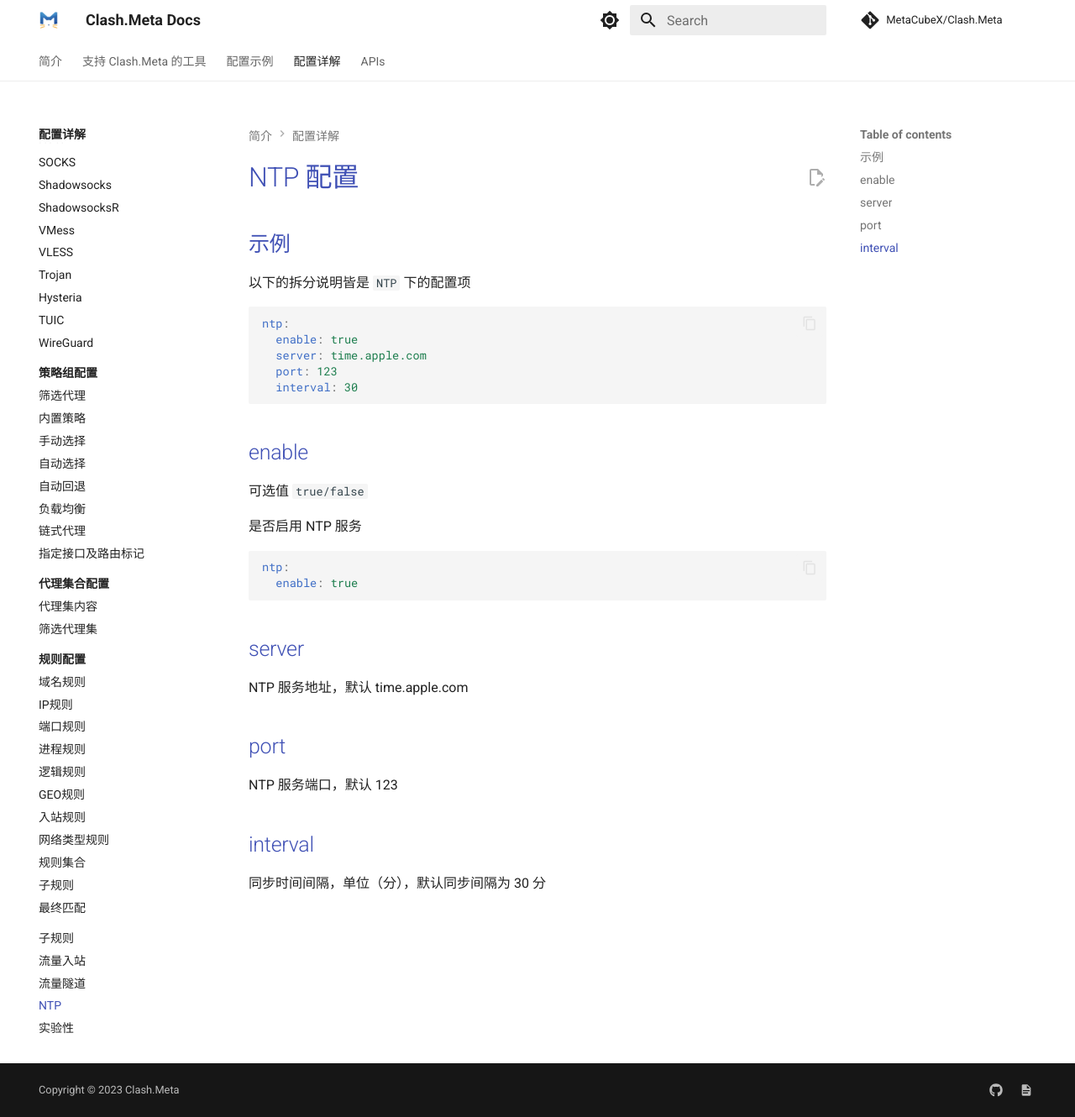
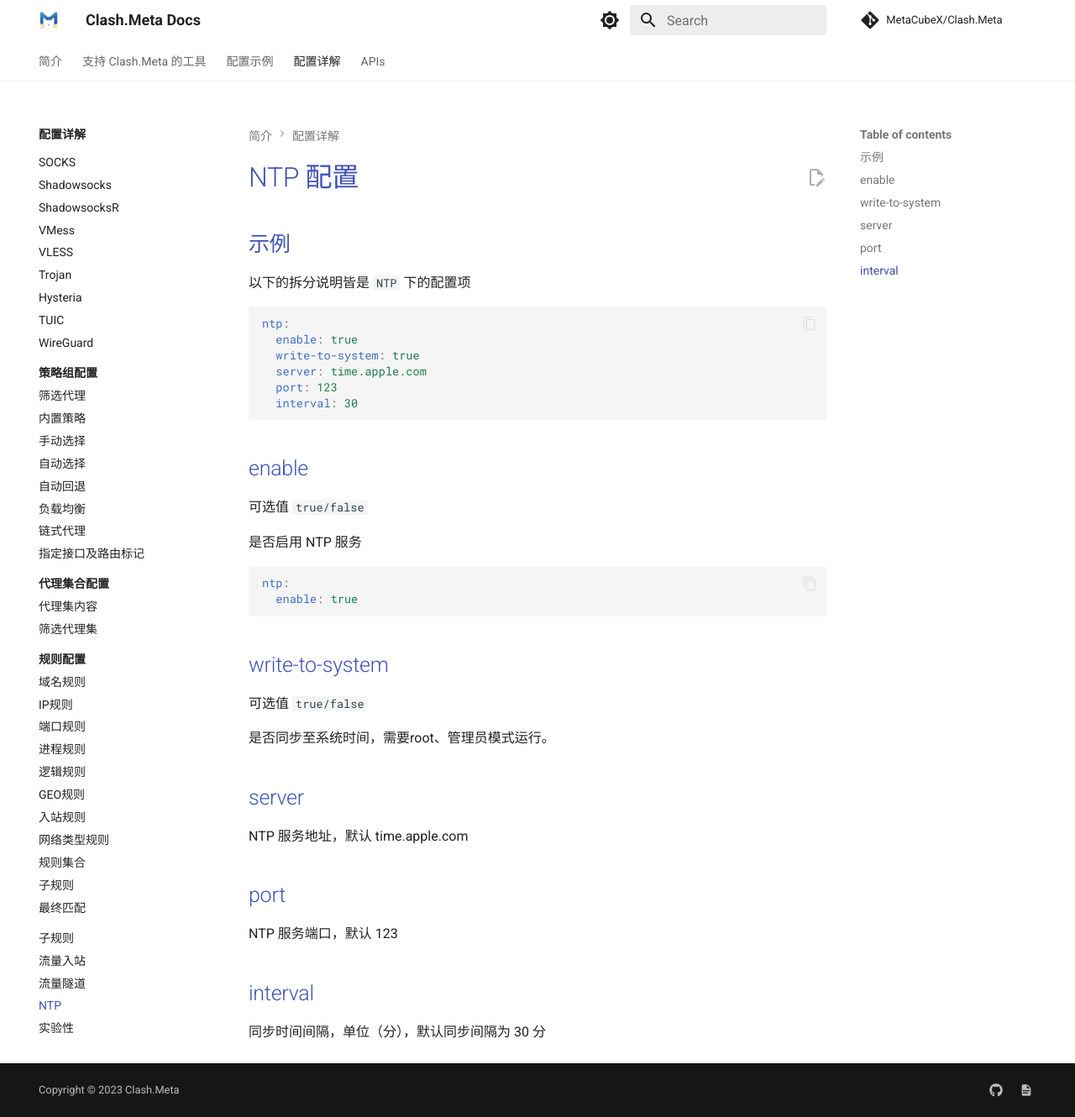
Before and after one commit to MetaCubeX/Meta-Docs, an MkDocs documentation site: the page built from docs/config/ntp/index.md, in a window 1280 px wide and 1330 px high. Shown: the whole window at 84% size. Built offline with MkDocs 1.6.1 and Material for MkDocs 9.7.7, drawn with Linux system fonts in a browser that asks for light colours; comment, search, counter and statistics services are not loaded.

Commit message:
Update index.md

````diff
--- a/docs/config/ntp/index.md
+++ b/docs/config/ntp/index.md
@@ -9,6 +9,7 @@ description: Clash 的 NTP 模块配置
 ```yaml
 ntp:
   enable: true
+  write-to-system: true
   server: time.apple.com
   port: 123
   interval: 30
@@ -25,6 +26,12 @@ ntp:
   enable: true
 ```
 
+## write-to-system
+
+可选值 `true/false`
+
+是否同步至系统时间，需要root、管理员模式运行。
+
 ## server
 
 NTP 服务地址，默认 time.apple.com
````
